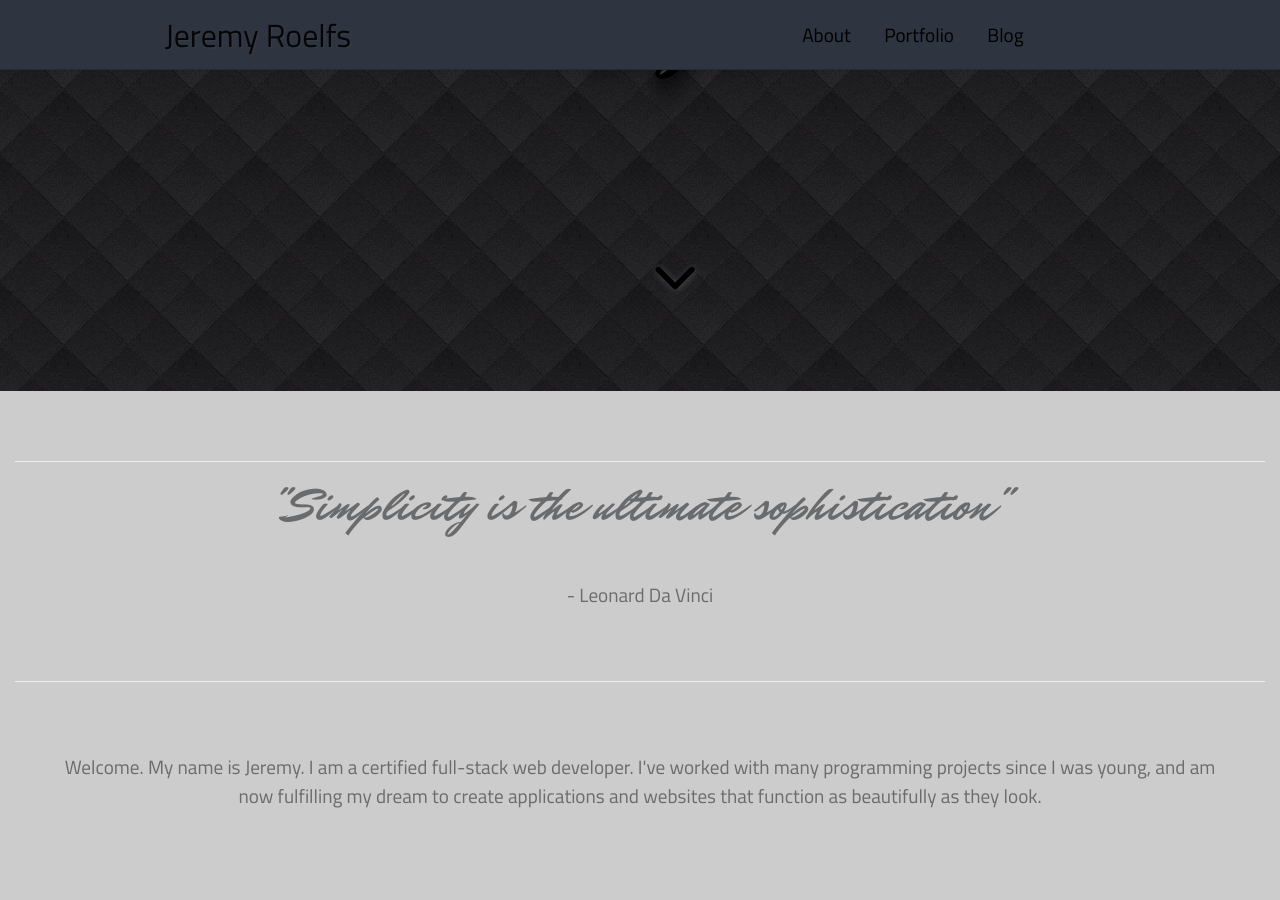
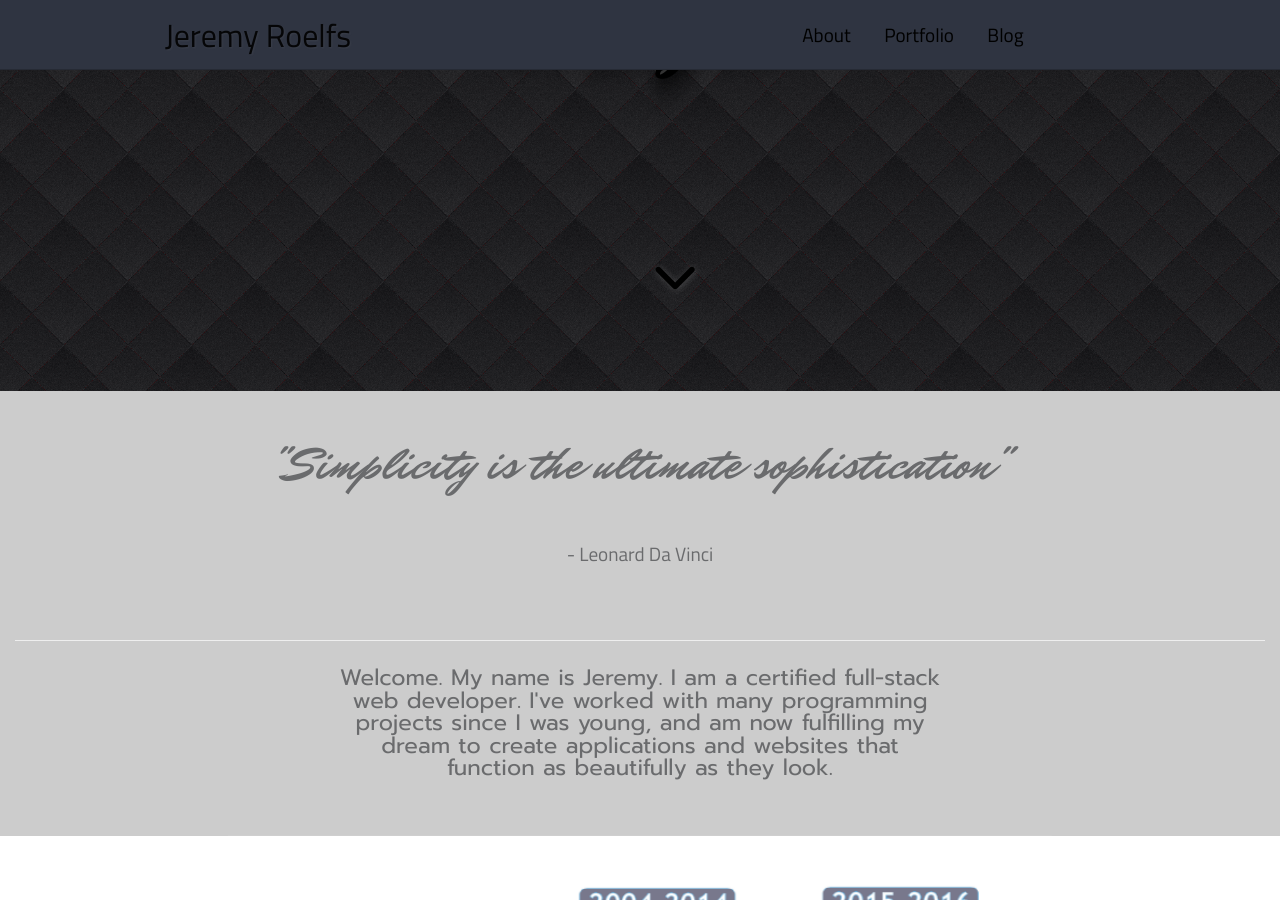
Before and after one commit to J-Roel/jeremy-jekyll, a Jekyll site: the page built from index.html, in a window 1280 px wide and 900 px high, scrolled down 359 px. Built offline with Jekyll 4.4.1, drawn with Linux system fonts in a browser that asks for light colours; nearby versions of some CDN libraries.

Commit message:
updated landing

```diff
--- a/_includes/about.html
+++ b/_includes/about.html
@@ -1,16 +1,15 @@
 <section class="row marg">
     <div id="about">
         <div class="col-xs-12 col-sm-12 col-md-12 col-lg-12">
-        	<hr/>
 		        <div class="row text-center">
 		        	<quote class="fadeIn">"Simplicity is the ultimate sophistication"</quote><p>- Leonard Da Vinci</p>
 		        </div>
-	        <hr/>
+	        	<hr/>
+	        	<div class="col-xs-12 col-sm-12 col-md-6 col-md-offset-3 col-lg-6 col-lg-offset-3">
 		    	<div class="row text-center">
-		    		<p>Welcome. My name is Jeremy. I am a certified full-stack web developer. I've worked with many programming projects since I was young, and am now fulfilling my dream to create applications and websites that function as beautifully as they look.</p>
-		    		<p></p>
+		    		<h4>Welcome. My name is Jeremy. I am a certified full-stack web developer. I've worked with many programming projects since I was young, and am now fulfilling my dream to create applications and websites that function as beautifully as they look.</h4>
 		    	</div>
-		    <hr/>
+		    	</div>
 		</div>
 	</div>
 </section>
```
Also changed, not shown: 1 other file.
